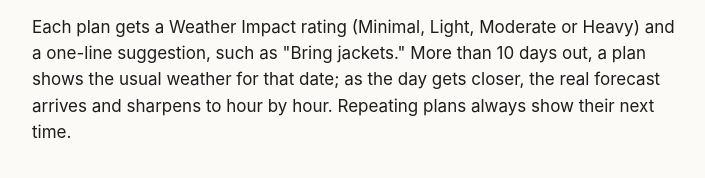
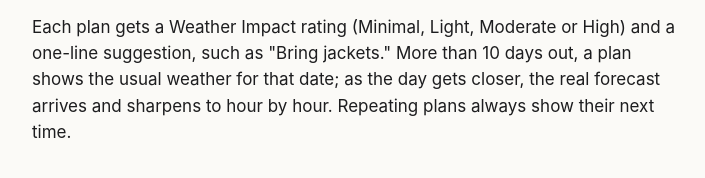
Before and after one commit to jdrama418/weather-permitting-site, a plain HTML site: page support.html in a window 1280 px wide. Shown: the part 283-461 px from the top of the page, without its empty margins (284-989 px from the left). Drawn offline with Linux system fonts and the light colour scheme.

Commit message:
Support: rename the Heavy impact rating to High
Co-Authored-By: Claude Opus 5.5 <noreply@anthropic.com>

```diff
--- a/support.html
+++ b/support.html
@@ -15,7 +15,7 @@
 
 <h2>What Weather Permitting does</h2>
 <p>Weather Permitting watches the weather for the plans you care about, like a birthday in the park, Saturday's game or the walk to school, and tells you how much the weather will affect each one. Save a plan once with its place and time, and the forecast for exactly that window lives on your Home Screen in a widget.</p>
-<p>Each plan gets a Weather Impact rating (Minimal, Light, Moderate or Heavy) and a one-line suggestion, such as "Bring jackets." More than 10 days out, a plan shows the usual weather for that date; as the day gets closer, the real forecast arrives and sharpens to hour by hour. Repeating plans always show their next time.</p>
+<p>Each plan gets a Weather Impact rating (Minimal, Light, Moderate or High) and a one-line suggestion, such as "Bring jackets." More than 10 days out, a plan shows the usual weather for that date; as the day gets closer, the real forecast arrives and sharpens to hour by hour. Repeating plans always show their next time.</p>
 
 <h2>Getting started</h2>
 <ol>
```
